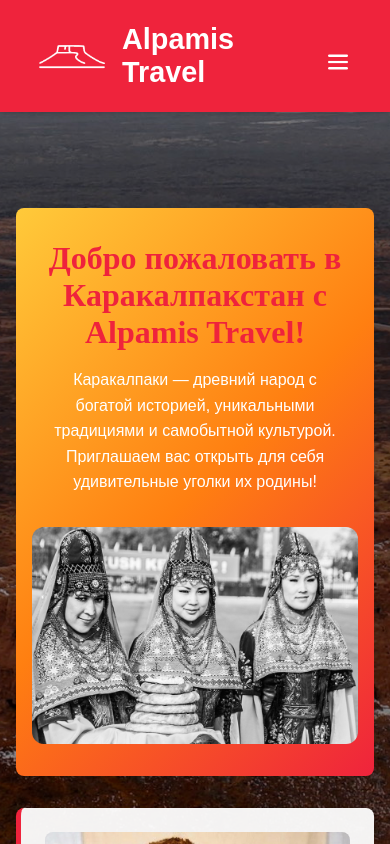
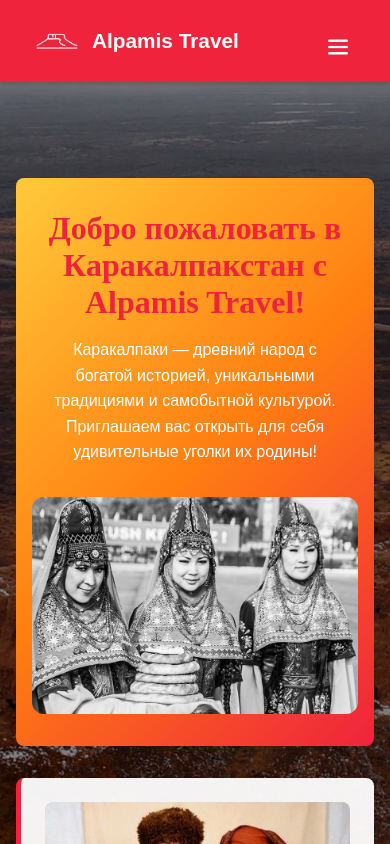
Before and after one commit to shaxruxtleubaev/alpamis-travel, a React (Create React App) app: page / in a window 390 px wide. Built offline with nearby package versions, Linux system fonts and the light colour scheme; a small style sheet from the web is missing.

Commit message:
update navbar #2

```diff
--- a/src/static/css/components/Navbar.css
+++ b/src/static/css/components/Navbar.css
@@ -36,7 +36,7 @@
 
 /* Стили для логотипа-изображения */
 .navbar-logo {
-    height: 80px; /* Увеличена высота логотипа вдвое */
+    height: 80px; /* Начальная высота логотипа */
     width: auto; /* Сохраняем пропорции */
     margin-right: 10px; /* Отступ справа от логотипа до текста */
     transition: height 0.3s ease; /* Анимация для уменьшения логотипа */
@@ -120,6 +120,25 @@
         display: flex; /* Показать кнопку гамбургера на мобильных */
     }
 
+    /* Уменьшаем размер шрифта для текста бренда на мобильных устройствах */
+    .navbar-brand .brand-text {
+        font-size: 1.3rem; /* Меньший размер шрифта для текста бренда на мобильных */
+    }
+
+    /* Уменьшаем высоту логотипа на мобильных устройствах */
+    .navbar-brand .navbar-logo {
+        height: 50px; /* Меньшая высота логотипа на мобильных */
+    }
+
+    /* При скролле на мобильных, текст и логотип могут быть еще меньше */
+    .navbar.scrolled .navbar-brand .brand-text {
+        font-size: 1.1rem; /* Еще меньше при скролле на мобильных */
+    }
+
+    .navbar.scrolled .navbar-brand .navbar-logo {
+        height: 40px; /* Еще меньше при скролле на мобильных */
+    }
+
     .navbar-nav {
         flex-direction: column;
         position: absolute;
```
